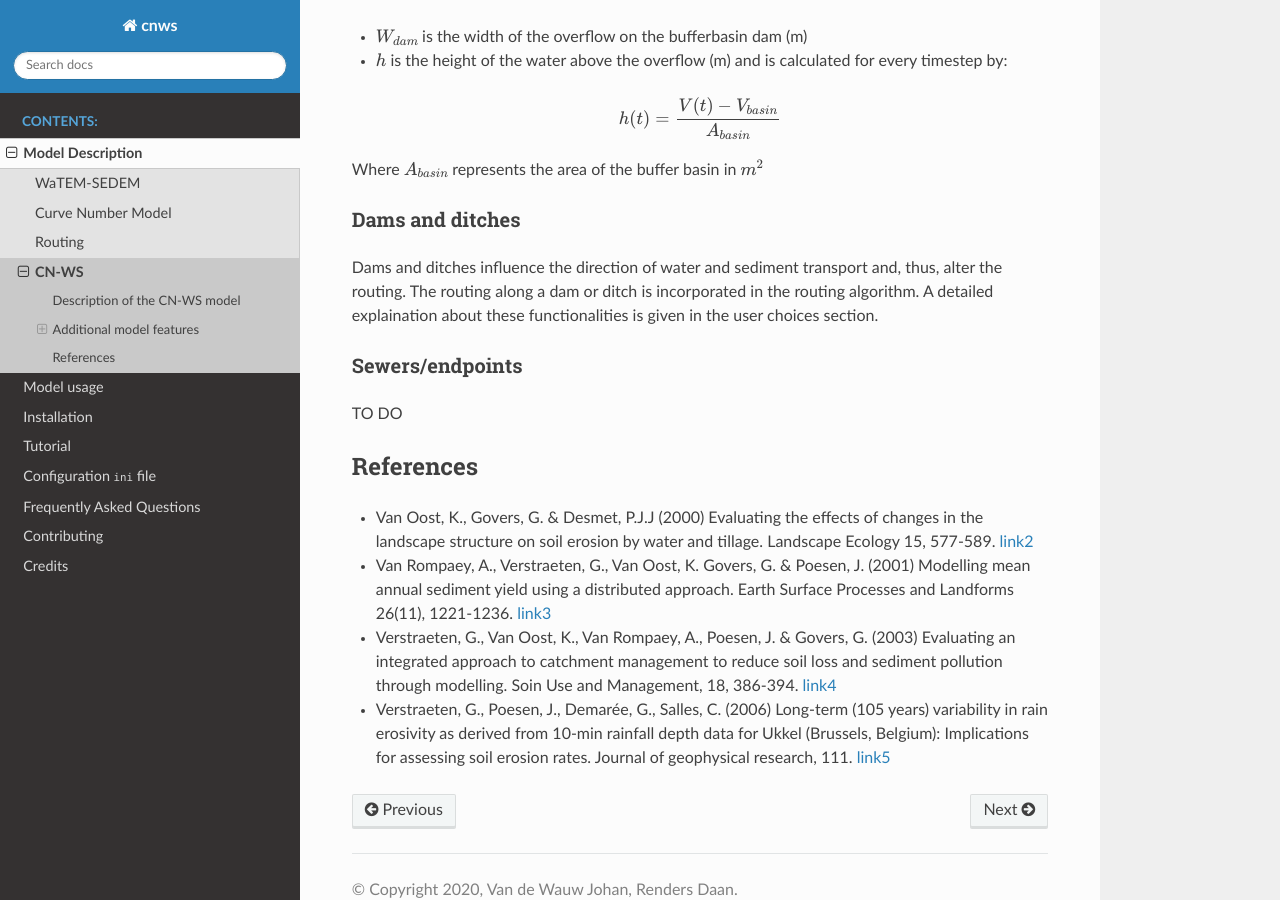
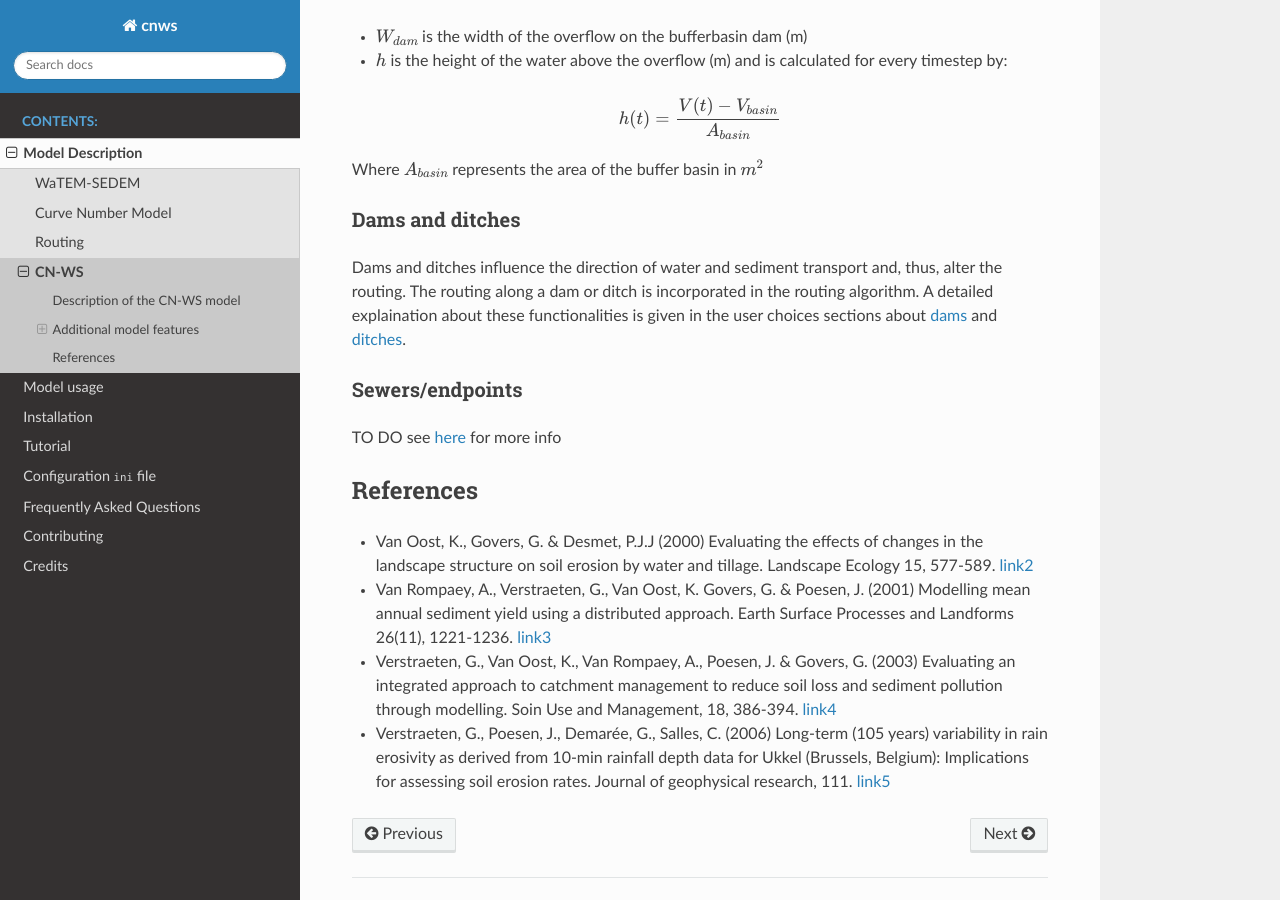
Before and after one commit to watem-sedem/watem-sedem, a Sphinx documentation site: the page built from docs/cn-ws.rst, in a window 1280 px wide and 900 px high, scrolled down 2432 px. Built offline with Sphinx 7.4.7 and the Read the Docs theme 2.0.0, drawn with Linux system fonts in a browser that asks for light colours.

Commit message:
Adding links to dams, ditches and sewers

```diff
--- a/docs/cn-ws.rst
+++ b/docs/cn-ws.rst
@@ -130,15 +130,17 @@ Where :math:`A_{basin}` represents the area of the buffer basin in :math:`m^{2}`
 Dams and ditches
 ****************
 
-Dams and ditches influence the direction of water and sediment transport and, thus,
-alter the routing. The routing along a dam or ditch is incorporated in the
+Dams and ditches influence the direction of water and sediment transport and,
+thus, alter the routing. The routing along a dam or ditch is incorporated in the
 routing algorithm. A detailed explaination about these functionalities is given
-in the user choices section.
+in the user choices sections about :ref:`dams <includedams>` and
+:ref:`ditches <includeditches>`.
 
 Sewers/endpoints
 ****************
 
 TO DO
+see :ref:`here <inlcudesewers>` for more info
 
 References
 ==========
```
